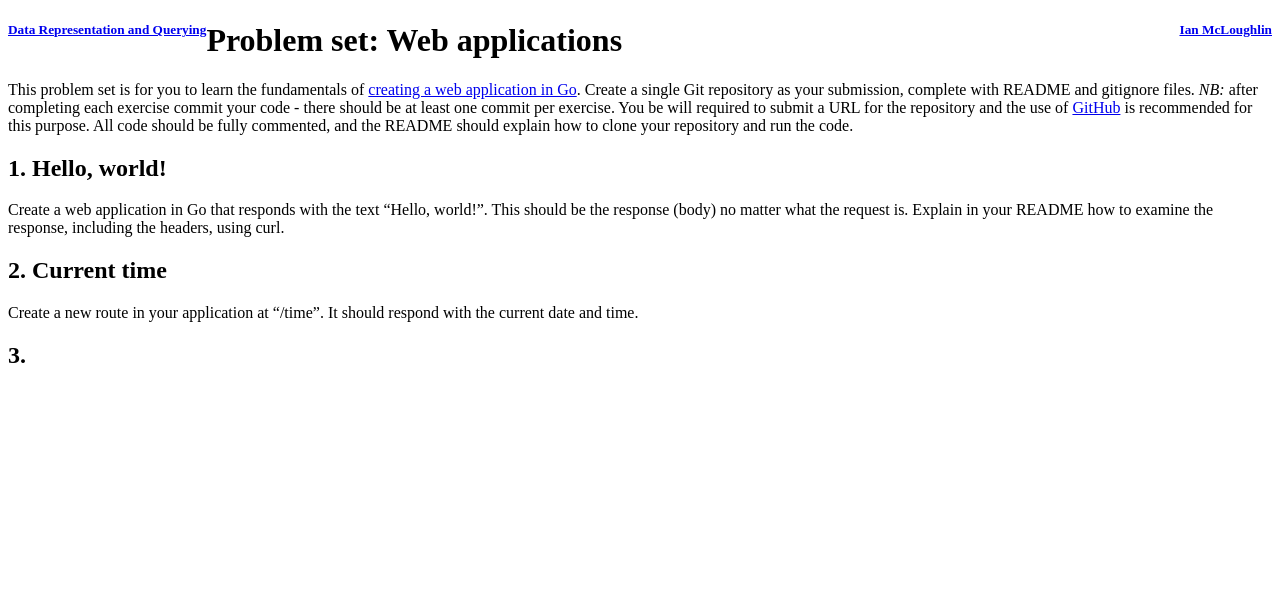
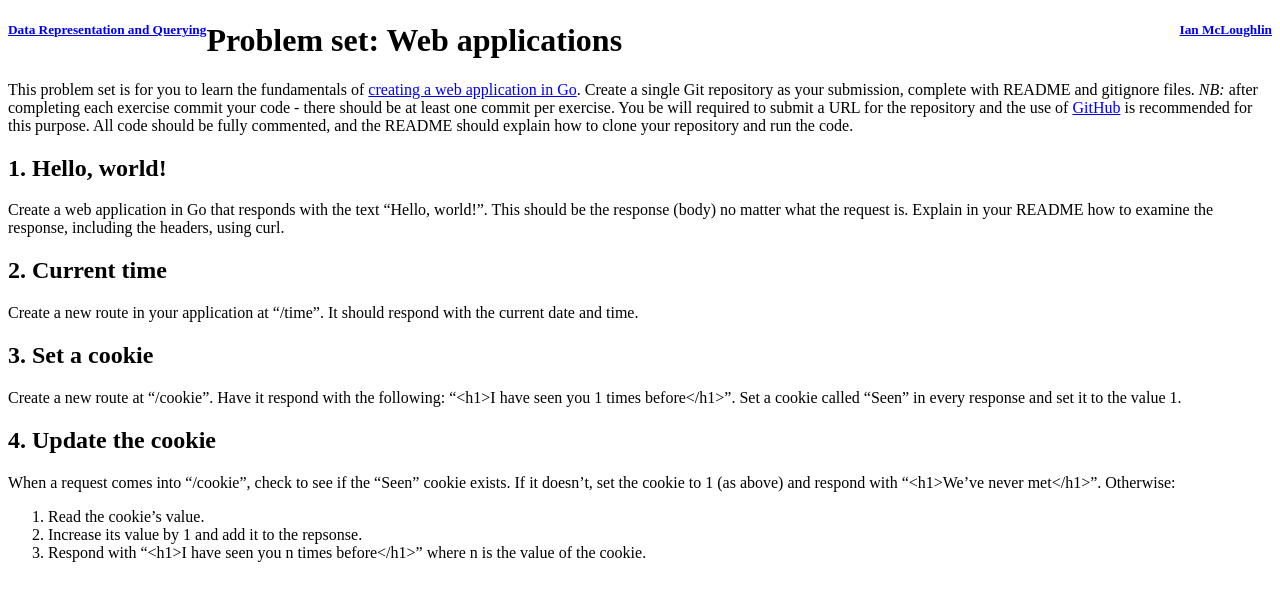
Before and after one commit to data-representation/data-representation.github.io, a Jekyll site: the page built from problems/go-web-applications.md, in a window 1280 px wide. Shown: the top 601 px of the page. Built offline with Jekyll 4.4.1, drawn with Linux system fonts in a browser that asks for light colours; our own code applies the rules of GitHub Pages for plain Markdown files; comment, search, counter and statistics services are not loaded.

Commit message:
Update go-web-applications.md

```diff
--- a/problems/go-web-applications.md
+++ b/problems/go-web-applications.md
@@ -19,4 +19,19 @@ Create a new route in your application at "/time".
 It should respond with the current date and time.
 
 
-## 3.
+## 3. Set a cookie
+
+Create a new route at "/cookie".
+Have it respond with the following: "<h1>I have seen you 1 times before</h1>".
+Set a cookie called "Seen" in every response and set it to the value 1.
+
+
+## 4. Update the cookie
+
+When a request comes into "/cookie", check to see if the "Seen" cookie exists.
+If it doesn't, set the cookie to 1 (as above) and respond with "<h1>We've never met</h1>".
+Otherwise:
+
+1. Read the cookie's value.
+2. Increase its value by 1 and add it to the repsonse.
+3. Respond with "<h1>I have seen you n times before</h1>" where n is the value of the cookie.
```
